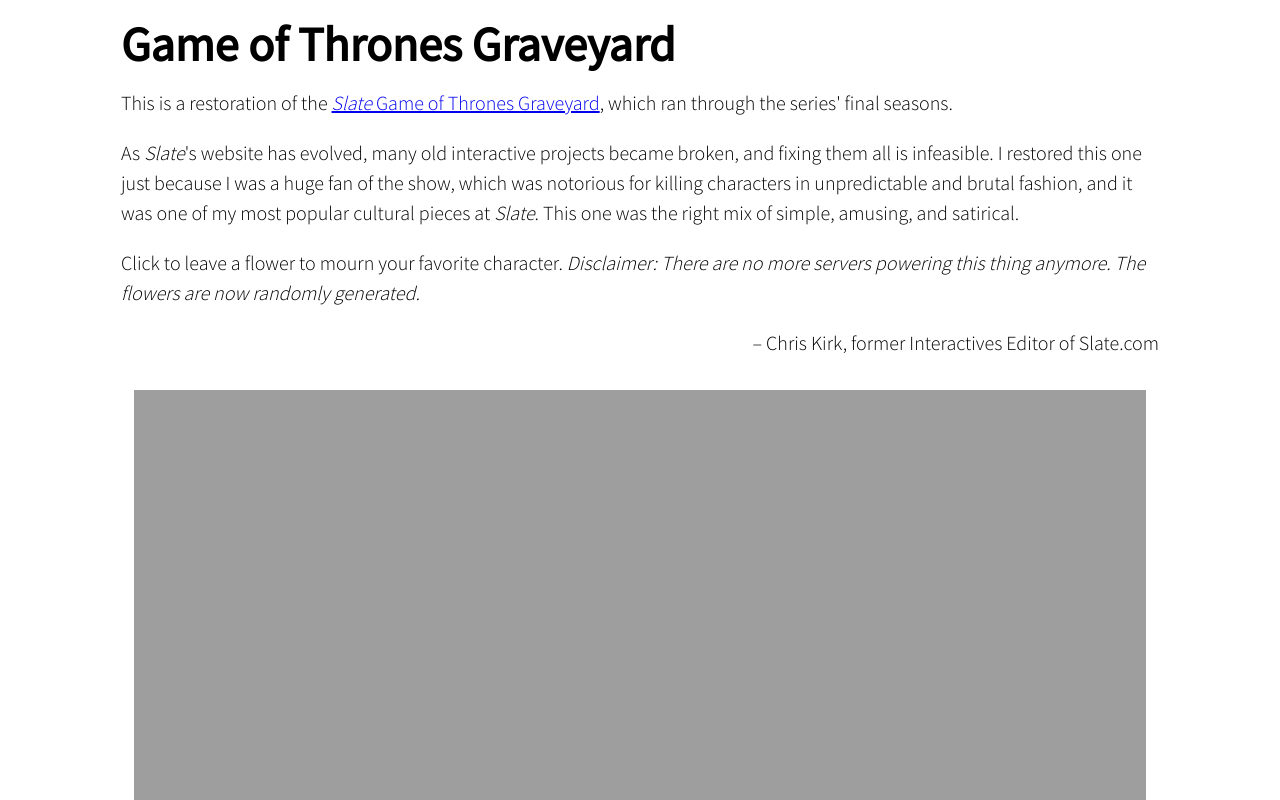
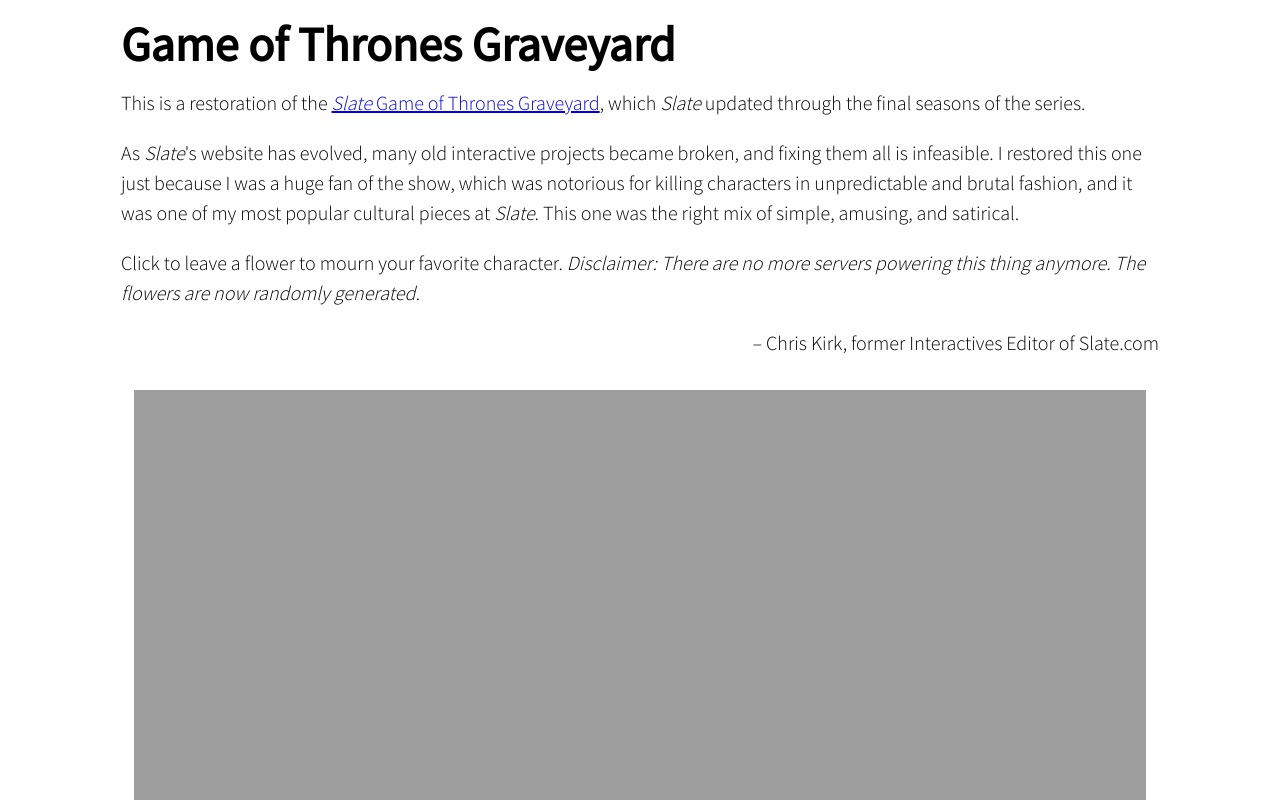
Before and after one commit to cperryk/graves, a plain HTML site: page index.html in a window 1280 px wide. Shown: the top 800 px of the page. Drawn offline with nearby package versions, Linux system fonts and the light colour scheme.

Commit message:
Copy tweak

```diff
--- a/index.html
+++ b/index.html
@@ -13,7 +13,7 @@
   <div class="intro">
     <h1>Game of Thrones Graveyard</h1>
 
-    <p>This is a restoration of the <a href="http://www.slate.com/articles/arts/television/2014/04/game_of_thrones_deaths_mourn_dead_characters_at_their_virtual_graveyard.html"><i>Slate</i> Game of Thrones Graveyard</a>, which ran through the series' final seasons.</p>
+    <p>This is a restoration of the <a href="http://www.slate.com/articles/arts/television/2014/04/game_of_thrones_deaths_mourn_dead_characters_at_their_virtual_graveyard.html"><i>Slate</i> Game of Thrones Graveyard</a>, which <i>Slate</i> updated through the final seasons of the series.</p>
 
     <p>
       As <i>Slate</i>'s website has evolved, many old interactive projects became broken, and fixing them all is infeasible. I restored this one just because I was a huge fan of the show, which was notorious for killing characters in unpredictable and brutal fashion, and it was one of my most popular cultural pieces at <i>Slate</i>. This one was the right mix of simple, amusing, and satirical.
```
